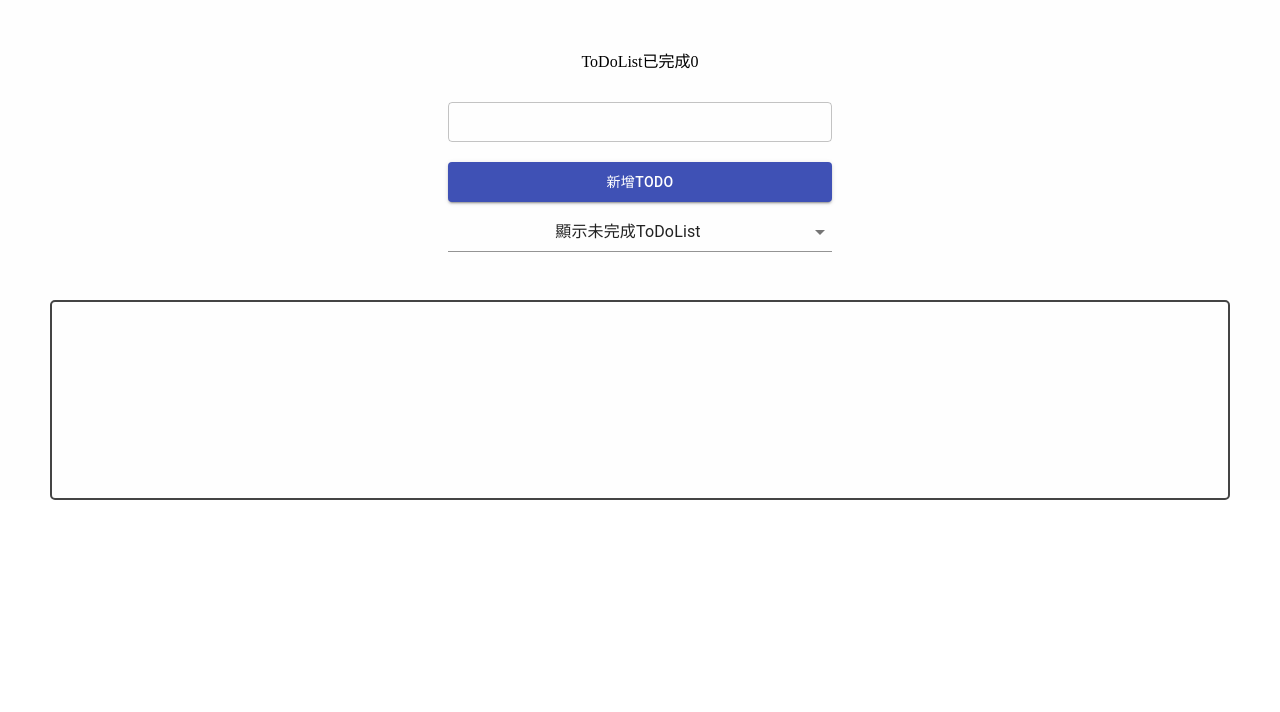
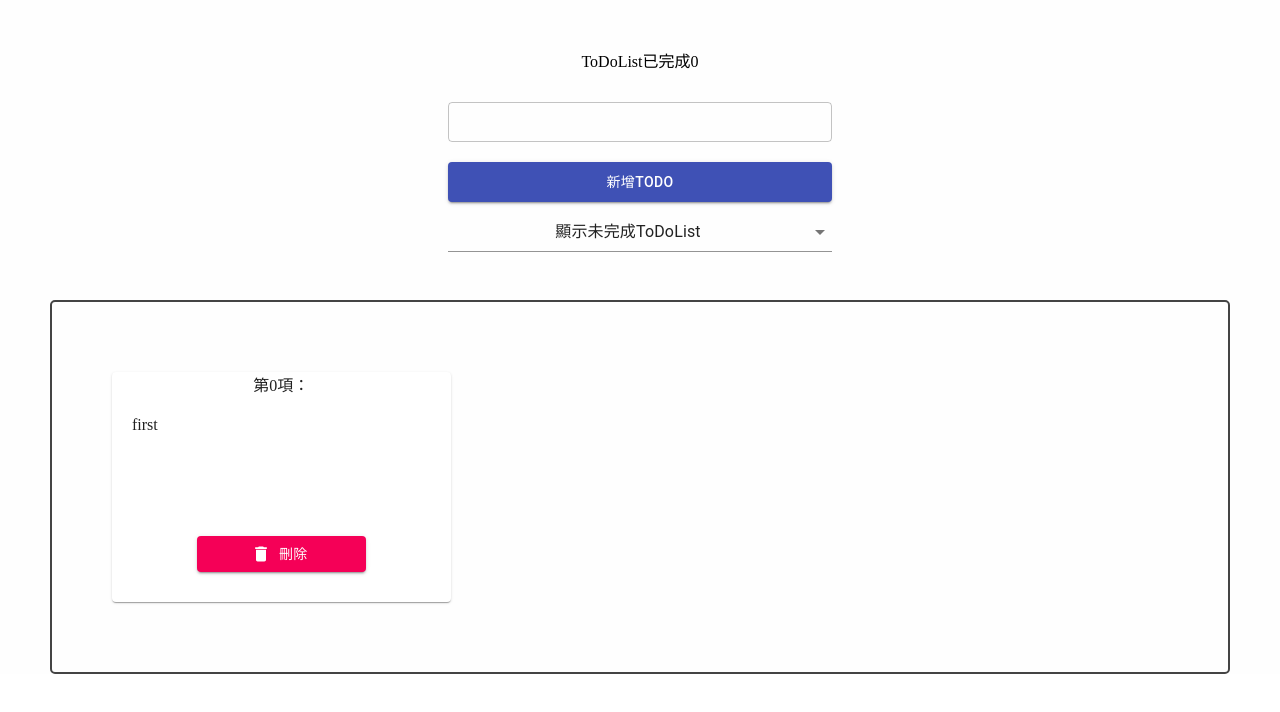
Before and after one commit to zxc469469/React-TodoList, a React (Create React App) app: page / in a window 1280 px wide. Shown: the top 712 px of the page. Built offline with nearby package versions, Linux system fonts and the light colour scheme.

Commit message:
add  input keyDown event, useFilterCounter DELETE_DOTO & FINISHED_TODO logic refactor

```diff
--- a/src/components/ToDoFilter.tsx
+++ b/src/components/ToDoFilter.tsx
@@ -1,14 +1,12 @@
-import React, { useState ,useEffect} from "react";
-import { useDispatch,useSelector } from "react-redux";
+import React, { useState } from "react";
+import { useDispatch } from "react-redux";
 import styled from "@emotion/styled";
 import { Select } from "@material-ui/core";
-import { rootState } from "../store/reducers/index";
 import {
   FILTER_FINISHED_TODO,
   FILTER_UNFINISHED_TODO,
   FILTER_ALL_TODO,
 } from "../store/constants/index";
-import {Todo} from '../type';
 
 const FilterSelect = styled(Select)`
   width: 30%;
@@ -26,8 +24,6 @@ const optionMap = [
 export default function ToDoFilter() {
   const [filterType, setFilterType] = useState(FILTER_UNFINISHED_TODO);
   const dispatch = useDispatch();
-  const ToDoList = useSelector((state: rootState) => state.ToDoList.ToDoList);
-  const [thisTypeCounts,setThisTypeCounts] = useState(0);
 
   const filterDispatch = (type: String) => {
     dispatch({ type: type });
@@ -36,30 +32,10 @@ export default function ToDoFilter() {
     setFilterType(e.target.value);
     filterDispatch(e.target.value);
   };
-  const filter = (ToDo: Todo): boolean => {
-    switch (filterType) {
-      case FILTER_FINISHED_TODO: {
-        if (ToDo.finished === true) return true;
-        else return false;
-      }
-      case FILTER_UNFINISHED_TODO: {
-        if (ToDo.finished === false) return true;
-        else return false;
-      }
-      case FILTER_ALL_TODO: {
-        return true;
-      }
-      default:
-        return false;
-    }
-  };
-  useEffect(() => {
-    console.log(ToDoList.filter(ele=>filter(ele)===true).length);
-  setThisTypeCounts(ToDoList.filter(ele=>filter(ele)===true).length)
-  }, [filterType])
+
   return (
     <>
-      <FilterSelect value={filterType} onChange={handleFilterSelect}>
+      <FilterSelect value={filterType} onChange={(e)=>{handleFilterSelect(e)}}>
         {optionMap.map((ele) => {
           return <option key={ele.text} value={ele.value}>顯示{ele.text}</option>;
         })}
--- a/src/components/TodoInput.tsx
+++ b/src/components/TodoInput.tsx
@@ -51,6 +51,7 @@ export default function ToDoInput() {
         type="text"
         value={state.name}
         onChange={(e) => setState({ key: state.key, name: e.target.value })}
+        onKeyDown={(e)=>e.key==='Enter' ? addToDo() :""}
       />
       <NewToDoBtn variant="contained" color="primary"
        onClick={addToDo}>新增ToDo</NewToDoBtn>
--- a/src/components/TodoList.tsx
+++ b/src/components/TodoList.tsx
@@ -1,17 +1,12 @@
-import React,{useState, useEffect,useRef} from "react";
+import React from "react";
 import styled from "@emotion/styled";
-import { css } from '@emotion/core'
-
+import { css } from "@emotion/core";
 import { useSelector, useDispatch } from "react-redux";
 import { rootState } from "../store/reducers/index";
 import { DELETE_TODO, FINISHED_TODO } from "../store/constants/index";
-import {
-  FILTER_ALL_TODO,
-  FILTER_FINISHED_TODO,
-  FILTER_UNFINISHED_TODO,
-} from "../store/constants/index";
 import { Card, Button } from "@material-ui/core";
 import DeleteIcon from "@material-ui/icons/Delete";
+import useFilter from "../hooks/useFilter";
 
 const size = {
   mobileS: "320px",
@@ -35,10 +30,10 @@ const device = {
 };
 
 type ToDoTextProp = {
-  isfinished: Boolean,
+  isfinished: Boolean;
 };
 type ToDoListContainerProp = {
-  length: Number,
+  length: Number;
 };
 const ToDoListContainer = styled.div<ToDoListContainerProp>`
   display: grid;
@@ -56,9 +51,12 @@ const ToDoListContainer = styled.div<ToDoListContainerProp>`
   max-height: calc(100vh - 300px);
   overflow: scroll;
 
-  ${props=>props.length>=1  && css`border: 2px solid #444;
-  border-radius: 5px;`}
-
+  ${(props) =>
+    props.length >= 1 &&
+    css`
+      border: 2px solid #444;
+      border-radius: 5px;
+    `}
 `;
 
 const ToDoCard = styled(Card)`
@@ -102,12 +100,12 @@ interface Todo {
 
 export default function DisplayToDoList() {
   const ToDoList = useSelector((state: rootState) => state.ToDoList.ToDoList);
-  const ToDoListCount = useSelector((state: rootState) => state.ToDoList.count);
   const filterType = useSelector(
     (state: rootState) => state.filterReducer.filterType
   );
-  const [thisTypeCounts,setThisTypeCounts] = useState(0);
   const dispatch = useDispatch();
+  const filteredToDoList = useFilter(ToDoList, filterType);
+
   const handleToDoDelete = (toDeleteKey: number) => {
     dispatch({ type: DELETE_TODO, payload: { toDeleteKey: toDeleteKey } });
   };
@@ -116,42 +114,18 @@ export default function DisplayToDoList() {
     dispatch({ type: FINISHED_TODO, payload: { toFinishKey: toFinishKey } });
   };
 
-  const filter = (ToDo: Todo): boolean => {
-    switch (filterType) {
-      case FILTER_FINISHED_TODO: {
-        if (ToDo.finished === true) return true;
-        else return false;
-      }
-      case FILTER_UNFINISHED_TODO: {
-        if (ToDo.finished === false) return true;
-        else return false;
-      }
-      case FILTER_ALL_TODO: {
-        return true;
-      }
-      default:
-        return false;
-    }
-  };
-useEffect(() => {
-  console.log(thisTypeCounts,ToDoList.filter(ele=>filter(ele)===true).length,filterType);
-  setThisTypeCounts(ToDoList.filter(ele=>filter(ele)===true).length)
-}, [ToDoListCount,ToDoList])
-
   return (
-    <ToDoListContainer length={thisTypeCounts } >
-      {ToDoList.map((ele: Todo, i) => {
-        if (filter(ele) && i >= 1)
+    <ToDoListContainer length={filteredToDoList.length}>
+      {filteredToDoList.map((ele: Todo) => {
         return (
-            <ToDoCard key={ele.key}>
-              <ToDoTextTitle>第{i}項：</ToDoTextTitle>
-              <ToDoText
-                isfinished={ele.finished}
+          <ToDoCard
+            key={ele.key}
             onClick={() => {
-                  handleToDoFinished(i);
+              handleToDoFinished(ele.key);
             }}
-                data-testid={ele.key}
           >
+            <ToDoTextTitle>第{ele.key}項：</ToDoTextTitle>
+            <ToDoText isfinished={ele.finished} data-testid={ele.key}>
               {ele.name}
             </ToDoText>
             <ToDoDeleteBtn
@@ -159,7 +133,7 @@ useEffect(() => {
               color="secondary"
               startIcon={<DeleteIcon />}
               onClick={() => {
-                  handleToDoDelete(i);
+                handleToDoDelete(ele.key);
               }}
             >
               刪除
--- a/src/hooks/useFilter.tsx
+++ b/src/hooks/useFilter.tsx
@@ -1,5 +1,4 @@
-
-import {Todo} from '../type';
+import {Todo,ToDoLists} from '../type';
 import {
     FILTER_FINISHED_TODO,
     FILTER_UNFINISHED_TODO,
@@ -7,22 +6,18 @@ import {
   } from "../store/constants/index";
 
 
-const useFilter = (ToDo: Todo,filterType:string): boolean => {
-    switch (filterType) {
-      case FILTER_FINISHED_TODO: {
-        if (ToDo.finished === true) return true;
-        else return false;
-      }
-      case FILTER_UNFINISHED_TODO: {
-        if (ToDo.finished === false) return true;
-        else return false;
-      }
-      case FILTER_ALL_TODO: {
-        return true;
-      }
-      default:
-        return false;
+const useFilterCounter = (allToDoLists: ToDoLists,filterType:string): ToDoLists => {
+
+  const filterTodo =  allToDoLists.filter((ele:Todo) => {
+    if(filterType===FILTER_FINISHED_TODO){
+      return ele.finished === true
+    } else if (filterType===FILTER_UNFINISHED_TODO){
+      return ele.finished===false
+    }else if(filterType===FILTER_ALL_TODO){
+      return ele
     }
+  })
+  return filterTodo
   };
 
-  export default useFilter
+  export default useFilterCounter
--- a/src/store/reducers/ToDoReducer.tsx
+++ b/src/store/reducers/ToDoReducer.tsx
@@ -24,8 +24,10 @@ const ToDoReducer = (state = initState, action: ToDoAction): initState => {
       });
     }
     case DELETE_TODO: {
-      const cloneToDo = state.ToDoList.slice();
-      cloneToDo.splice(action.payload.toDeleteKey, 1);
+      const cloneToDo = state.ToDoList.slice().filter(
+        (ele) => ele.key !== action.payload.toDeleteKey
+      );
+
       return {
         ...state,
         ToDoList: cloneToDo,
@@ -33,10 +35,13 @@ const ToDoReducer = (state = initState, action: ToDoAction): initState => {
       };
     }
     case FINISHED_TODO: {
-      const cloneToDo = state.ToDoList.slice();
-      cloneToDo[action.payload.toFinishKey].finished = !cloneToDo[
-        action.payload.toFinishKey
-      ].finished;
+      const cloneToDo = state.ToDoList.slice().map((ele)=>{
+        if(ele.key===action.payload.toFinishKey){
+          ele.finished = !ele.finished
+        }
+        return ele
+      });
+
       return {
         ...state,
         ToDoList: cloneToDo,
--- a/src/type.tsx
+++ b/src/type.tsx
@@ -3,3 +3,5 @@ export interface Todo {
     key: number;
     finished: boolean;
   }
+
+  export type ToDoLists ={ name: string; key: number; finished: boolean }[];
```
Lines whose indentation alone changed are shown as unchanged.
